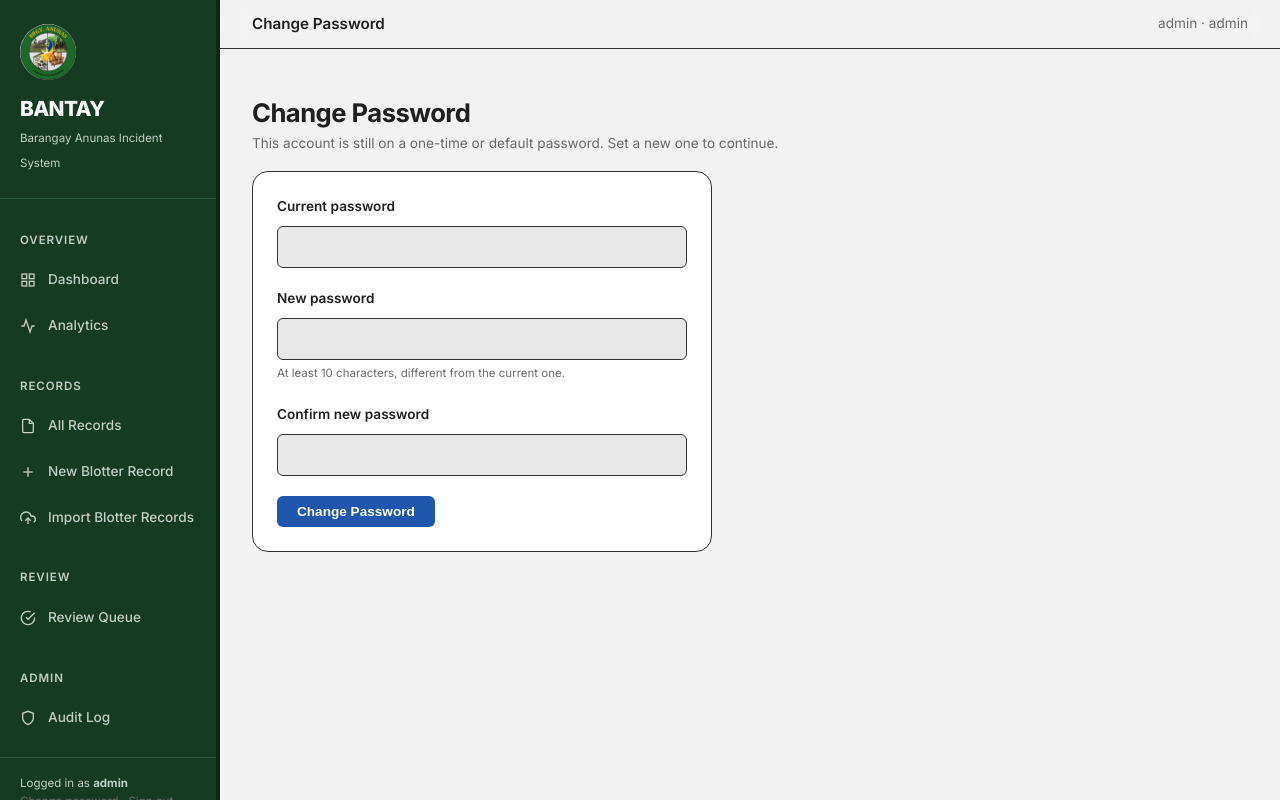
After one commit to sarzonarastafarikhaliel/bantay, a Flask app: page /change-password in a window 1280 px wide. The commit adds this page. Run offline with Flask 3, Linux system fonts and the light colour scheme; a user stored in the database is signed in.

Commit message:
Force a password change at first sign-in; random one-time seed passwords
- users.must_change_password, added to existing SQLite databases in place by
  seed.upgrade_schema() on every start; any account whose hash still matches
  the old shared default is flagged.
- Seeded admin/reviewer/encoder accounts get their own random one-time
  password, printed once to the console, and are flagged.
- A before_request hook sends a flagged account to /change-password from
  every route except logout and static files.
- New change-password screen: current/new/confirm, minimum 10 characters,
  rejects the current password and the old default, same werkzeug hashing,
  per-session CSRF token, clears the flag and re-issues the session.

Note: auth.py and seed.py also reference the audit log, added next.

Co-Authored-By: Claude Opus 5.5 <noreply@anthropic.com>

```diff
--- a/bantay/__init__.py
+++ b/bantay/__init__.py
@@ -1,5 +1,5 @@
 import os
-from flask import Flask
+from flask import Flask, redirect, request, url_for
 from flask_sqlalchemy import SQLAlchemy
 from flask_login import LoginManager, current_user
 
@@ -71,8 +71,23 @@ def create_app(config_object="config.Config", overrides=None):
             return "Unverified (check model unavailable)"
         return "Models disagree"
 
+    # Endpoints a flagged account can still reach: the screen that clears the
+    # flag, a way out, and the CSS/images those two pages load.
+    password_change_exempt = {"auth.change_password", "auth.logout", "static"}
+
+    @app.before_request
+    def force_password_change():
+        """While must_change_password is set, every other URL - typed, linked
+        or posted - lands on the change-password screen. A hook rather than a
+        check per view, so a new route cannot forget it."""
+        if (current_user.is_authenticated and current_user.must_change_password
+                and request.endpoint not in password_change_exempt):
+            return redirect(url_for("auth.change_password"))
+
     with app.app_context():
         db.create_all()
+        from .seed import upgrade_schema
+        upgrade_schema()
         from .routes.records import sync_review_queue
         sync_review_queue()
 
--- a/bantay/routes/auth.py
+++ b/bantay/routes/auth.py
@@ -1,9 +1,36 @@
-from flask import Blueprint, render_template, redirect, url_for, request, flash
-from flask_login import login_user, logout_user, login_required
+import hmac
+import secrets
+from datetime import datetime, timedelta
 
-from ..models import User
+from flask import Blueprint, abort, render_template, redirect, url_for, request, flash, session
+from flask_login import current_user, login_user, logout_user, login_required
+
+from .. import db
+from ..audit import audit
+from ..models import AuditLog, User
+from ..seed import LEGACY_DEFAULT_PASSWORD
 
 auth_bp = Blueprint("auth", __name__)
+
+MIN_PASSWORD_LENGTH = 10
+
+
+def _csrf_token():
+    """Per-session token for the change-password form.
+
+    The app has no CSRF protection elsewhere (no Flask-WTF); this form gets its
+    own because a forged password change is an account takeover. Stdlib only.
+    """
+    if "csrf_token" not in session:
+        session["csrf_token"] = secrets.token_urlsafe(32)
+    return session["csrf_token"]
+
+
+def _csrf_ok():
+    expected = session.get("csrf_token")
+    sent = request.form.get("csrf_token", "")
+    # A missing session token must fail, not compare "" == "".
+    return bool(expected) and hmac.compare_digest(sent, expected)
 
 
 @auth_bp.route("/login", methods=["GET", "POST"])
@@ -14,7 +41,12 @@ def login():
         user = User.query.filter_by(username=username).first()
         if user and user.check_password(password):
             login_user(user)
+            audit("login", user=user)
             return redirect(url_for("dashboard.index"))
+        # Logged against the account only when the name is a real account -
+        # free text from the username box (a mistyped password, a resident's
+        # name) is never written to the log.
+        audit("login", outcome="failure", user=user)
         flash("Invalid username or password.")
     return render_template("login.html")
 
@@ -22,5 +54,76 @@ def login():
 @auth_bp.route("/logout")
 @login_required
 def logout():
+    audit("logout")
     logout_user()
     return redirect(url_for("auth.login"))
+
+
+@auth_bp.route("/change-password", methods=["GET", "POST"])
+@login_required
+def change_password():
+    if request.method == "POST":
+        if not _csrf_ok():
+            abort(400)
+        current = request.form.get("current_password", "")
+        new = request.form.get("new_password", "")
+        confirm = request.form.get("confirm_password", "")
+        if not current_user.check_password(current):
+            error = "Current password is incorrect."
+        elif len(new) < MIN_PASSWORD_LENGTH:
+            error = f"New password must be at least {MIN_PASSWORD_LENGTH} characters."
+        elif new != confirm:
+            error = "New password and confirmation do not match."
+        elif new == current:
+            error = "New password must be different from the current one."
+        elif new == LEGACY_DEFAULT_PASSWORD:
+            error = "That is the old shared default password. Choose another."
+        else:
+            error = None
+        if error:
+            audit("password_change", outcome="failure")
+            flash(error)
+            return redirect(url_for("auth.change_password"))
+
+        user = current_user._get_current_object()
+        user.set_password(new)
+        user.must_change_password = False
+        db.session.commit()
+        # Rotate: drop everything in the old session (CSRF token included) and
+        # sign in again, so the browser gets a freshly issued session cookie.
+        session.clear()
+        login_user(user)
+        audit("password_change", user=user)
+        flash("Password changed.")
+        return redirect(url_for("dashboard.index"))
+    return render_template("change_password.html", csrf_token=_csrf_token(),
+                           min_length=MIN_PASSWORD_LENGTH)
+
+
+@auth_bp.route("/audit")
+@login_required
+def audit_log():
+    """Read-only view of the latest audit entries. No route edits or deletes them."""
+    if current_user.role != "admin":
+        audit(request.endpoint, outcome="denied")
+        abort(403)
+    filters = {k: request.args.get(k, "").strip() for k in ("user", "action", "date")}
+    query = AuditLog.query
+    if filters["user"]:
+        query = query.filter(AuditLog.username == filters["user"])
+    if filters["action"]:
+        query = query.filter(AuditLog.action == filters["action"])
+    if filters["date"]:
+        try:
+            day = datetime.strptime(filters["date"], "%Y-%m-%d")
+        except ValueError:
+            flash("Date must be in YYYY-MM-DD form.")
+        else:
+            query = query.filter(AuditLog.timestamp >= day,
+                                 AuditLog.timestamp < day + timedelta(days=1))
+    # ponytail: latest 200, no paging; add paging when admins need older entries on screen.
+    entries = query.order_by(AuditLog.id.desc()).limit(200).all()
+    usernames = [u for (u,) in db.session.query(AuditLog.username).distinct() if u]
+    actions = [a for (a,) in db.session.query(AuditLog.action).distinct()]
+    return render_template("audit_log.html", entries=entries, filters=filters,
+                           usernames=sorted(usernames), actions=sorted(actions))
--- a/bantay/seed.py
+++ b/bantay/seed.py
@@ -1,31 +1,74 @@
+import secrets
+
 from . import db
 from .models import User
 
-
-def seed_admin(username="admin", password="changeme123"):
-    if User.query.filter_by(username=username).first():
-        return
-    admin = User(username=username, role="admin")
-    admin.set_password(password)
-    db.session.add(admin)
-    db.session.commit()
-
+# The shared password every account used to be seeded with. Kept only so
+# upgrade_schema() can find accounts still on it, and so the change-password
+# form can refuse it as a new password.
+LEGACY_DEFAULT_PASSWORD = "changeme123"
 
 # One default account per role (encoder / reviewer / admin) so the RBAC
 # rollout ships with a working login for each permission tier instead of
 # leaving reviewer/encoder accounts to be created by hand with no UI for it.
 DEFAULT_USERS = [
-    ("admin", "changeme123", "admin"),
-    ("reviewer", "changeme123", "reviewer"),
-    ("encoder", "changeme123", "encoder"),
+    ("admin", "admin"),
+    ("reviewer", "reviewer"),
+    ("encoder", "encoder"),
 ]
 
 
 def seed_default_users():
-    for username, password, role in DEFAULT_USERS:
+    """Create any missing default account with its own random one-time password.
+
+    The passwords are printed once, to the console of the first start, and are
+    not stored anywhere else. Each account is flagged must_change_password, so
+    the first sign-in goes straight to the change-password screen. Returns the
+    (username, password) pairs it created.
+    """
+    created = []
+    for username, role in DEFAULT_USERS:
         if User.query.filter_by(username=username).first():
             continue
-        user = User(username=username, role=role)
+        password = secrets.token_urlsafe(9)   # 12 characters
+        user = User(username=username, role=role, must_change_password=True)
         user.set_password(password)
         db.session.add(user)
+        created.append((username, password))
     db.session.commit()
+    if created:
+        lines = "\n".join(f"    {u:<10} {p}" for u, p in created)
+        print("\n" + "=" * 64 +
+              "\nBANTAY first start - one-time passwords (shown only this once):\n"
+              f"{lines}\n"
+              "Each account must set a new password at its first sign-in.\n" +
+              "=" * 64 + "\n", flush=True)
+    return created
+
+
+def upgrade_schema():
+    """Bring an existing SQLite database up to the current schema. Safe to re-run.
+
+    db.create_all() only creates missing tables (audit_log, on an old database);
+    it never alters an existing one, so the new user column is added here. No
+    data is rewritten except the must_change_password flag itself.
+    """
+    if db.engine.dialect.name == "sqlite":
+        with db.engine.begin() as con:
+            cols = {row[1] for row in con.exec_driver_sql('PRAGMA table_info("user")')}
+            if "must_change_password" not in cols:
+                con.exec_driver_sql('ALTER TABLE "user" ADD COLUMN '
+                                    "must_change_password BOOLEAN NOT NULL DEFAULT 0")
+            # Append-only at the database level too, so a bulk query.delete()
+            # or a hand-written UPDATE cannot rewrite history either.
+            for op in ("UPDATE", "DELETE"):
+                con.exec_driver_sql(
+                    f"CREATE TRIGGER IF NOT EXISTS audit_log_no_{op.lower()} "
+                    f"BEFORE {op} ON audit_log "
+                    "BEGIN SELECT RAISE(ABORT, 'audit_log is append-only'); END")
+
+    # Any account still on the old shared default is forced to change it.
+    for user in User.query.filter_by(must_change_password=False).all():
+        if user.check_password(LEGACY_DEFAULT_PASSWORD):
+            user.must_change_password = True
+    db.session.commit()
--- a/bantay/templates/base.html
+++ b/bantay/templates/base.html
@@ -56,9 +56,18 @@
         Review Queue
       </a>
       {% endif %}
+      {% if current_user.role == 'admin' %}
+      <div class="nav-group__label" style="margin-top: 0.75rem;">Admin</div>
+      <a class="nav-link {% if request.endpoint == 'auth.audit_log' %}active{% endif %}"
+         href="{{ url_for('auth.audit_log') }}">
+        <svg width="16" height="16" viewBox="0 0 24 24" fill="none" stroke="currentColor" stroke-width="2"><path d="M12 22s8-4 8-10V5l-8-3-8 3v7c0 6 8 10 8 10z"/></svg>
+        Audit Log
+      </a>
+      {% endif %}
     </nav>
     <div class="sidebar__footer">
       Logged in as <strong>{{ current_user.username }}</strong><br>
+      <a href="{{ url_for('auth.change_password') }}" style="color: var(--clr-muted);">Change password</a> &middot;
       <a href="{{ url_for('auth.logout') }}" style="color: var(--clr-muted);">Sign out</a>
     </div>
   </aside>
--- /dev/null
+++ b/bantay/templates/change_password.html
@@ -0,0 +1,34 @@
+{% extends "base.html" %}
+{% block title %}Change Password — BANTAY{% endblock %}
+{% block topbar_title %}Change Password{% endblock %}
+{% block page_content %}
+<div class="page-header" style="margin-bottom: var(--space-4);">
+  <h1>Change Password</h1>
+  {% if current_user.must_change_password %}
+  <p>This account is still on a one-time or default password. Set a new one to continue.</p>
+  {% endif %}
+</div>
+
+<div class="card" style="max-width: 460px;">
+  <form method="post" autocomplete="off">
+    <input type="hidden" name="csrf_token" value="{{ csrf_token }}">
+    <div class="form-group">
+      <label class="form-label" for="current_password">Current password</label>
+      <input class="form-control" id="current_password" name="current_password"
+             type="password" autocomplete="current-password" required>
+    </div>
+    <div class="form-group">
+      <label class="form-label" for="new_password">New password</label>
+      <input class="form-control" id="new_password" name="new_password"
+             type="password" autocomplete="new-password" minlength="{{ min_length }}" required>
+      <span class="form-hint">At least {{ min_length }} characters, different from the current one.</span>
+    </div>
+    <div class="form-group">
+      <label class="form-label" for="confirm_password">Confirm new password</label>
+      <input class="form-control" id="confirm_password" name="confirm_password"
+             type="password" autocomplete="new-password" minlength="{{ min_length }}" required>
+    </div>
+    <button class="btn btn--primary" type="submit">Change Password</button>
+  </form>
+</div>
+{% endblock %}
```
Also changed, not shown: bantay/models.py (+30 -0 lines).
